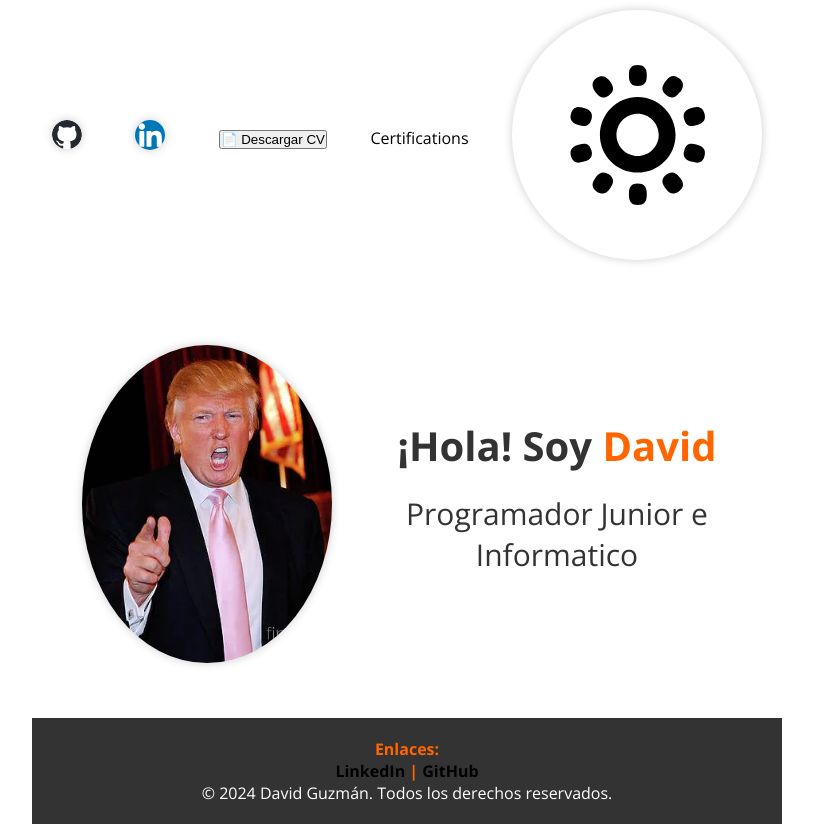
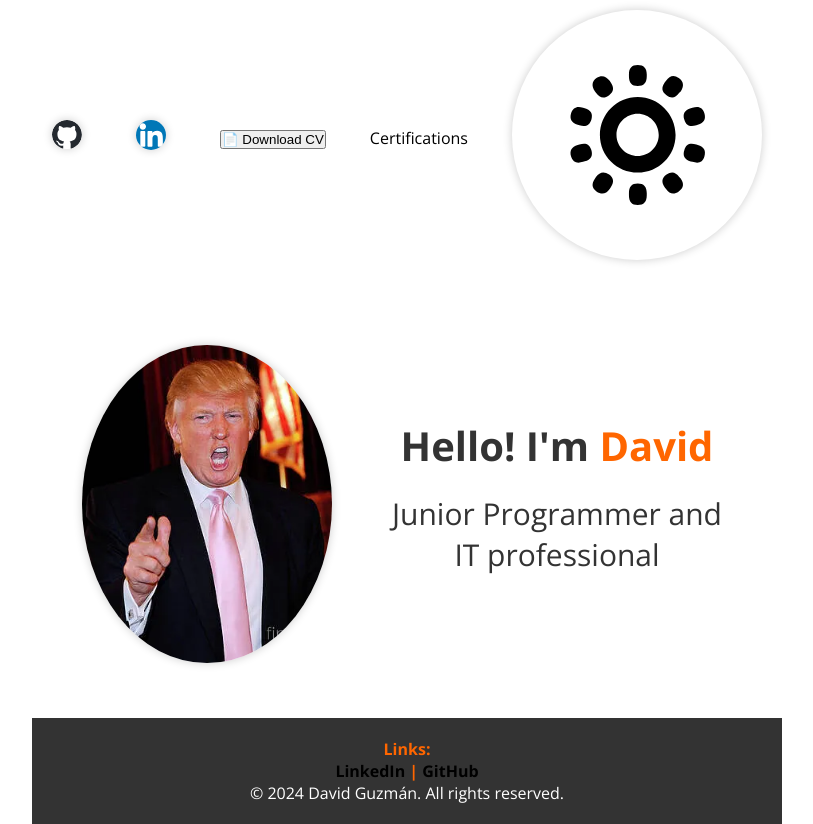
Before and after one commit to DaGuz06/portfolio, a plain HTML site: page pages/EnPortfolio.html in a window 1280 px wide. Shown: the whole page, without its empty margins (233-1046 px from the left). Drawn offline with nearby package versions, Linux system fonts and the light colour scheme.

Commit message:
Language change

```diff
--- a/pages/EnPortfolio.html
+++ b/pages/EnPortfolio.html
@@ -13,13 +13,13 @@
     <div class="container">
     <header>
         <ul class="listaNav">
-            <li><a href="https://github.com/DaGuz06" target="_blank"><img class="fotoGit" src="../resources/img/github-mark.svg" alt="Github"></a></li>
+            <li><a href="https://github.com/DaGuz06" target="_blank"><img class="fotoGit" src="../resources/img/github-mark.svg" alt="GitHub"></a></li>
             <li><a href="https://www.linkedin.com/in/david-guzm%C3%A1n-908680244/" target="_blank"><img class="fotoGit" src="../resources/img/linkedin.svg" alt="LinkedIn" ></a></li>
             <li><a href="resources/cv/" download="David_Guzman_CV.pdf">
-                <button>📄 Descargar CV</button>
+                <button>📄 Download CV</button>
             </a></li>
             <li><a href="pages/about.html">Certifications</a></li>
-            <li><a href="pages/about.html"><img src="../resources/img/dark-mode.svg" alt="DarkMode"></a></li>
+            <li><a href="pages/about.html"><img src="../resources/img/dark-mode.svg" alt="Dark mode"></a></li>
 
         </ul>
     </header>
@@ -29,11 +29,11 @@
         <section class="intro">
             <div class="presentacion">
                 <div class="intro-image">
-                    <img src="../resources/img/FotoPerfil2.webp" alt="Foto David Guzmán">
+                    <img src="../resources/img/FotoPerfil2.webp" alt="Photo of David Guzmán">
                 </div>
                 <div class="intro-text">
-                    <h1>¡Hola! Soy <span class="hightlight">David</span></h1>
-                    <p>Programador Junior e Informatico</p>
+                    <h1>Hello! I'm <span class="hightlight">David</span></h1>
+                    <p>Junior Programmer and IT professional</p>
                 </div>
             </div>
         </section>
@@ -50,11 +50,11 @@
 
 
         <div class="footContainer">
-            <p>Enlaces:</p>
+            <p>Links:</p>
             <a class="footEnlace" href="https://www.linkedin.com/in/david-guzm%C3%A1n-908680244/" target="_blank">LinkedIn</a> |
             <a class="footEnlace" href="https://github.com/DaGuz06" target="_blank">GitHub</a>
         </div>
-        <p>&copy; 2024 David Guzmán. Todos los derechos reservados.</p>
+        <p>&copy; 2024 David Guzmán. All rights reserved.</p>
 
     </footer>
     </div>
```
